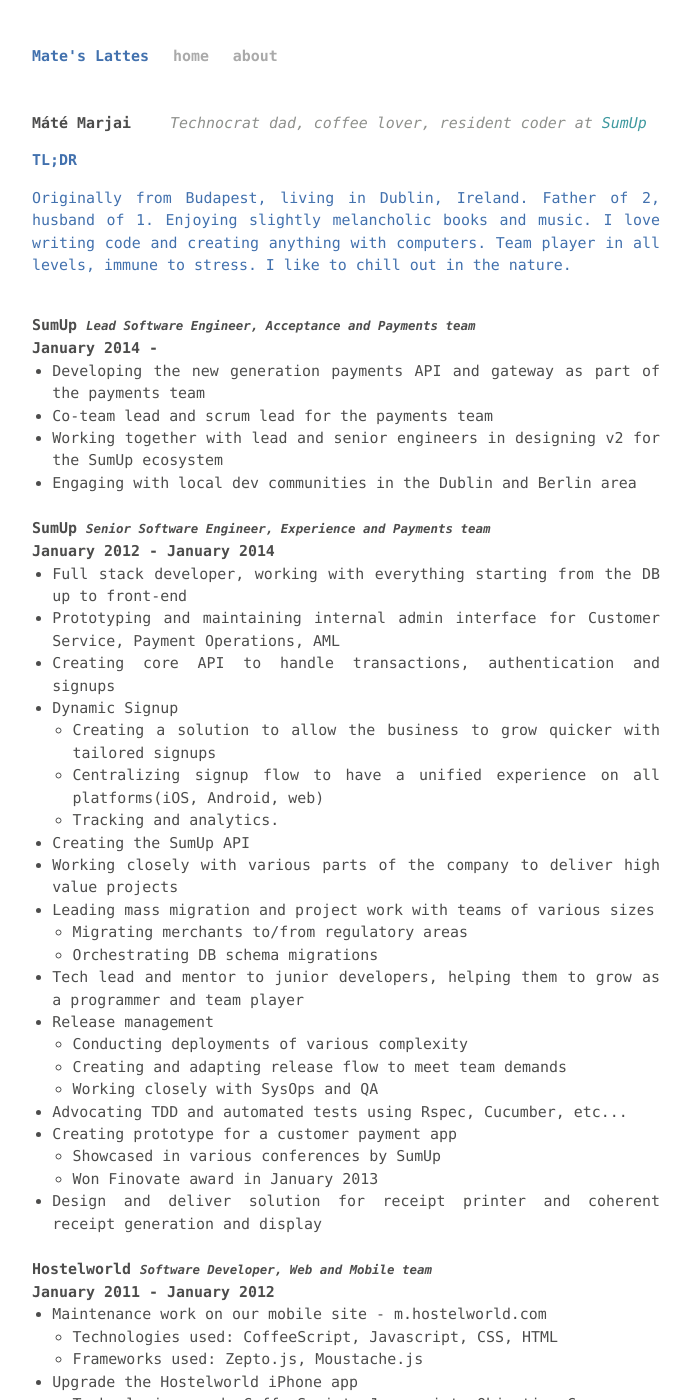
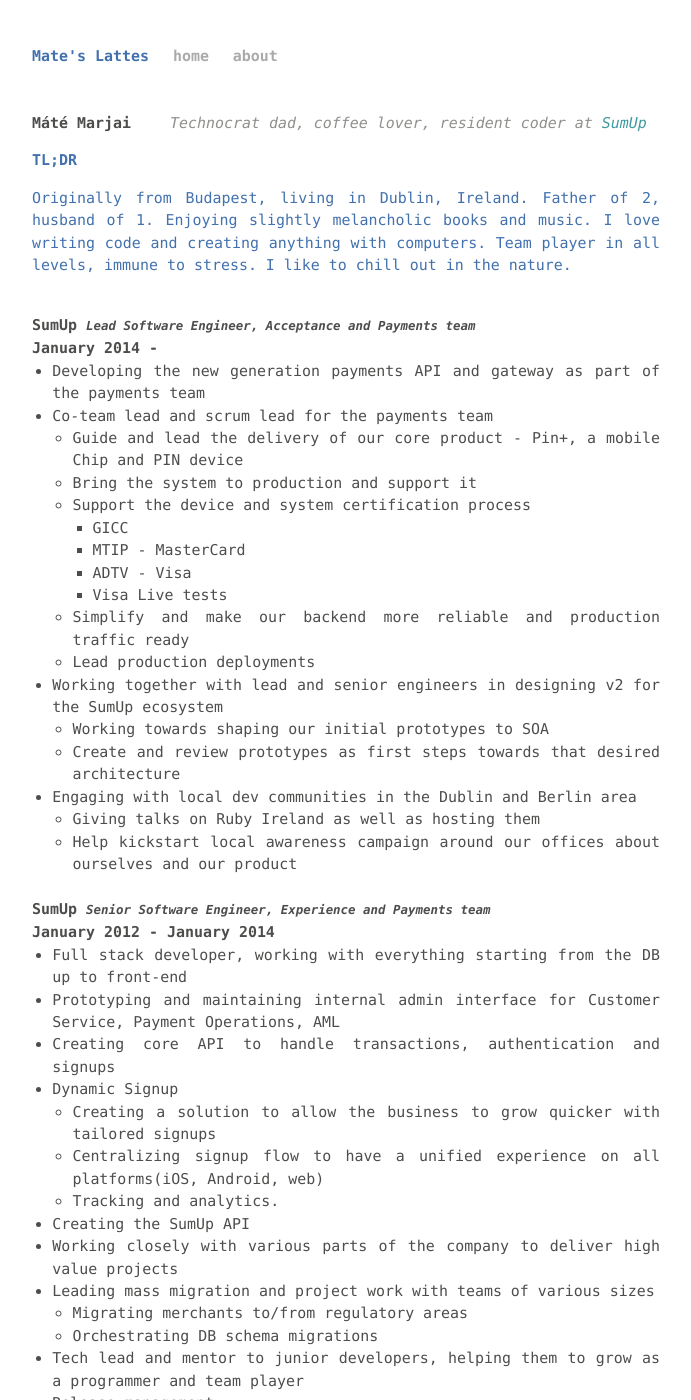
Before and after one commit to marjaimate/marjaimate.github.io, a Jekyll site: the page built from about.html, in a window 1280 px wide and 1400 px high. Shown: the whole window, without its empty margins (294-985 px from the left). Built offline with Jekyll 4.4.1, drawn with Linux system fonts in a browser that asks for light colours; Markdown is read by kramdown in place of the engine named in the settings; some of the changed text lies outside the part shown.

Commit message:
Update about section

```diff
--- a/about.html
+++ b/about.html
@@ -22,9 +22,34 @@
       <h4>January 2014 -</h4>
       <ul>
         <li>Developing the new generation payments API and gateway as part of the payments team</li>
-        <li>Co-team lead and scrum lead for the payments team</li>
-        <li>Working together with lead and senior engineers in designing v2 for the SumUp ecosystem</li>
-        <li>Engaging with local dev communities in the Dublin and Berlin area</li>
+        <li>Co-team lead and scrum lead for the payments team
+          <ul>
+            <li>Guide and lead the delivery of our core product - Pin+, a mobile Chip and PIN device</li>
+            <li>Bring the system to production and support it</li>
+            <li>Support the device and system certification process
+              <ul>
+                <li>GICC</li>
+                <li>MTIP - MasterCard</li>
+                <li>ADTV - Visa</li>
+                <li>Visa Live tests</li>
+              </ul>
+            </li>
+            <li>Simplify and make our backend more reliable and production traffic ready</li>
+            <li>Lead production deployments</li>
+          </ul>
+        </li>
+        <li>Working together with lead and senior engineers in designing v2 for the SumUp ecosystem
+          <ul>
+            <li>Working towards shaping our initial prototypes to SOA</li>
+            <li>Create and review prototypes as first steps towards that desired architecture</li>
+          </ul>
+        </li>
+        <li>Engaging with local dev communities in the Dublin and Berlin area
+          <ul>
+            <li>Giving talks on Ruby Ireland as well as hosting them</li>
+            <li>Help kickstart local awareness campaign around our offices about ourselves and our product</li>
+          </ul>
+        </li>
       </ul>
       <br/>
       <h3>SumUp <small>Senior Software Engineer, Experience and Payments team</small></h3>
@@ -64,6 +89,7 @@
           </ul>
         </li>
         <li>Design and deliver solution for receipt printer and coherent receipt generation and display</li>
+        <li>Always available to Q&A to all parts of the company from all over the world</li>
       </ul>
       <br/>
       <h3>Hostelworld <small>Software Developer, Web and Mobile team</small></h3>
```
